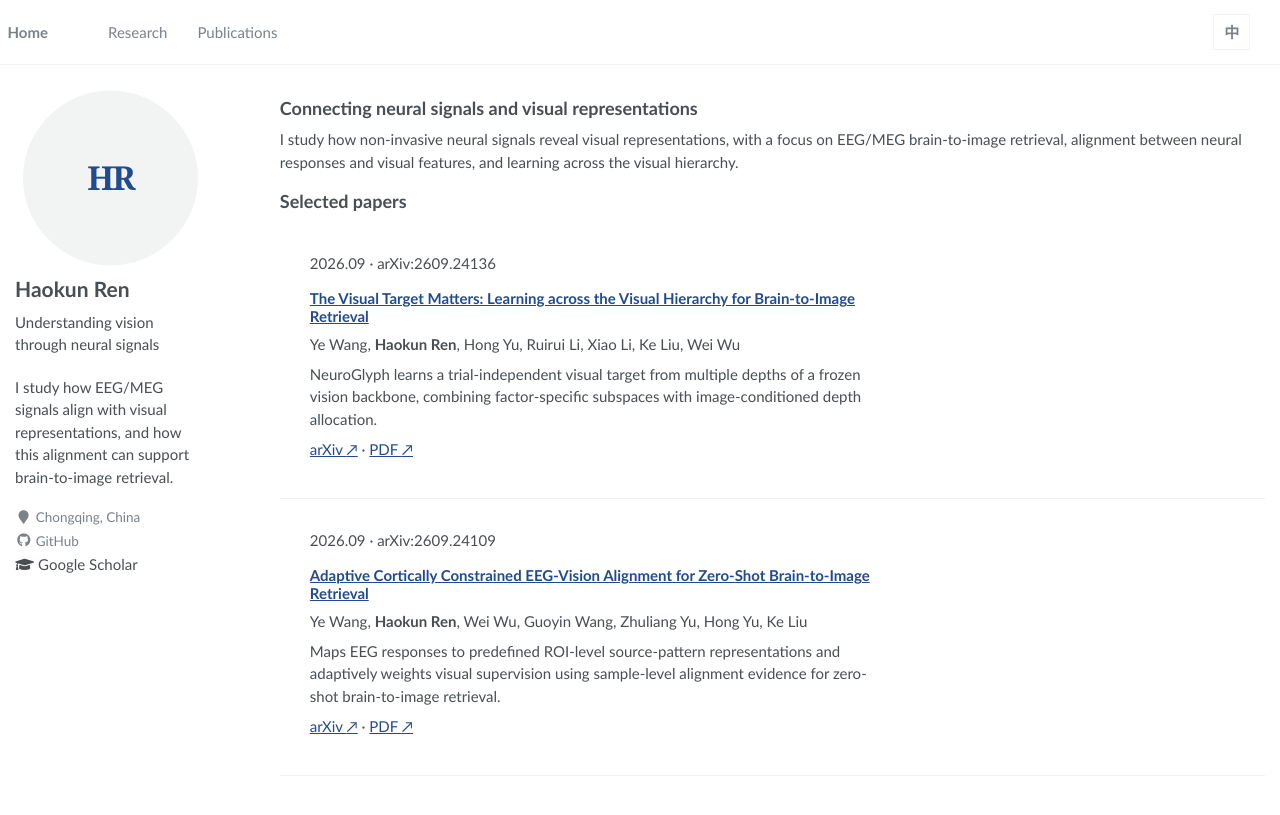
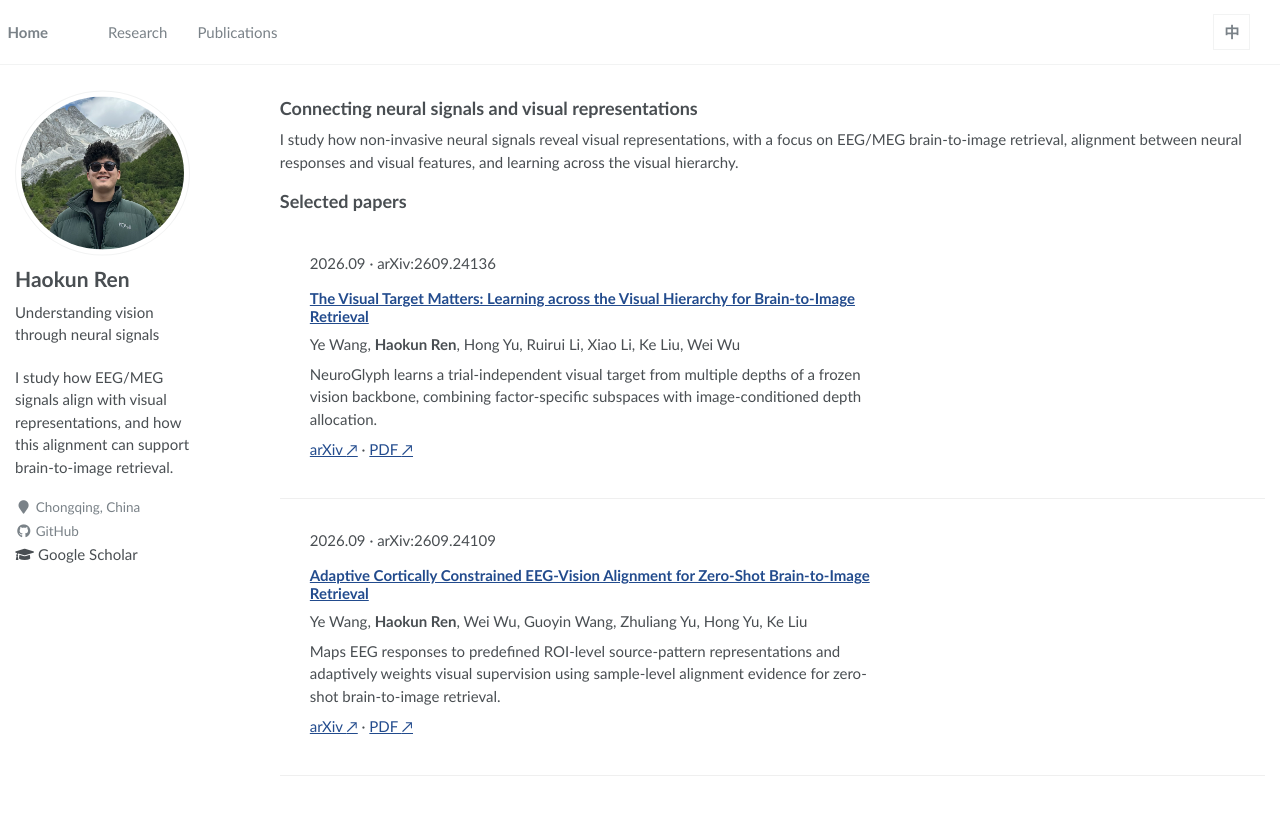
Before and after one commit to J4ck1e2000/J4ck1e2000.github.io, a Jekyll site: the page built from _pages/en.md, in a window 1280 px wide. Shown: the top 815 px of the page. Built offline with Jekyll 4.4.1, drawn with Linux system fonts in a browser that asks for light colours.

Commit message:
content: set homepage avatar

```diff
--- a/_config.yml
+++ b/_config.yml
@@ -22,6 +22,7 @@ author:
   location:
     zh: "中国重庆"
     en: "Chongqing, China"
+  avatar: "images/avatar.png"
   github: "J4ck1e2000"
   googlescholar: "https://scholar.google.com/citations?user=39UhtSwAAAAJ"
   bio:
```
Also changed, not shown: images/avatar.png (added).
